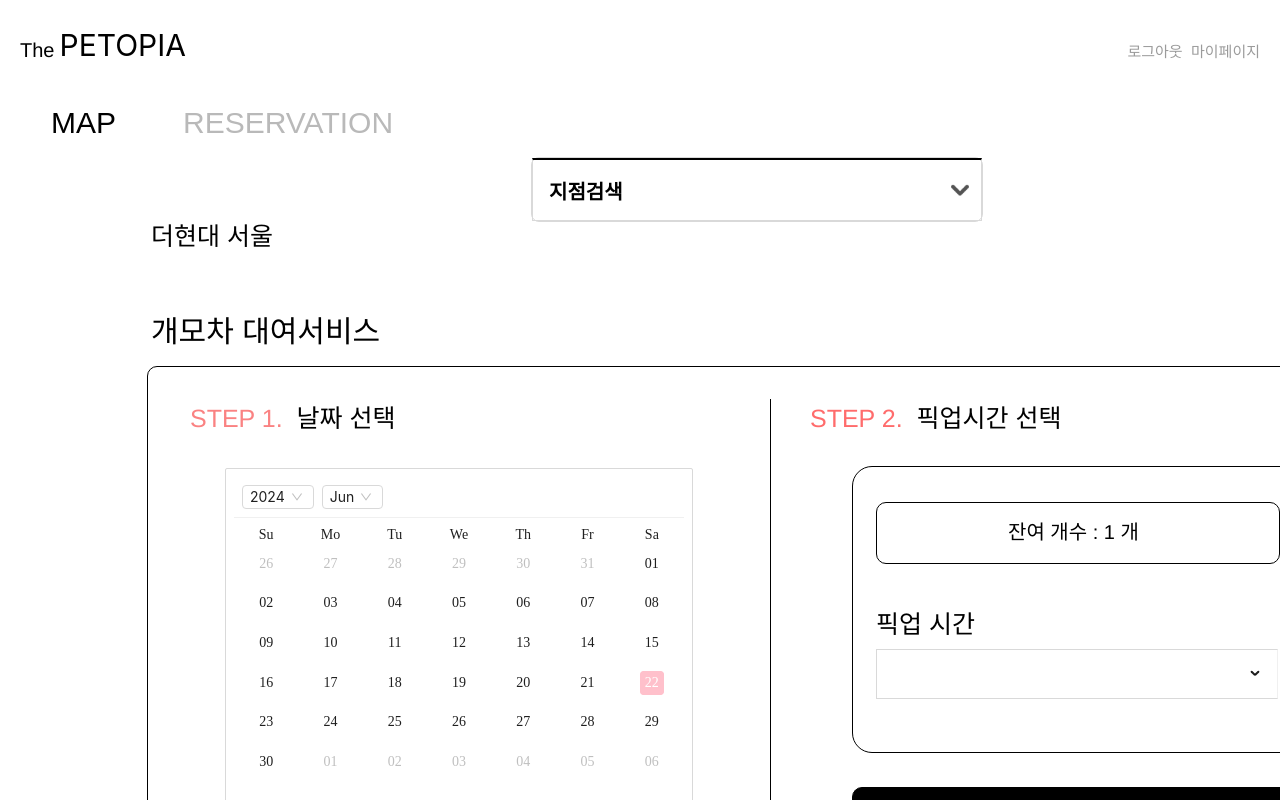
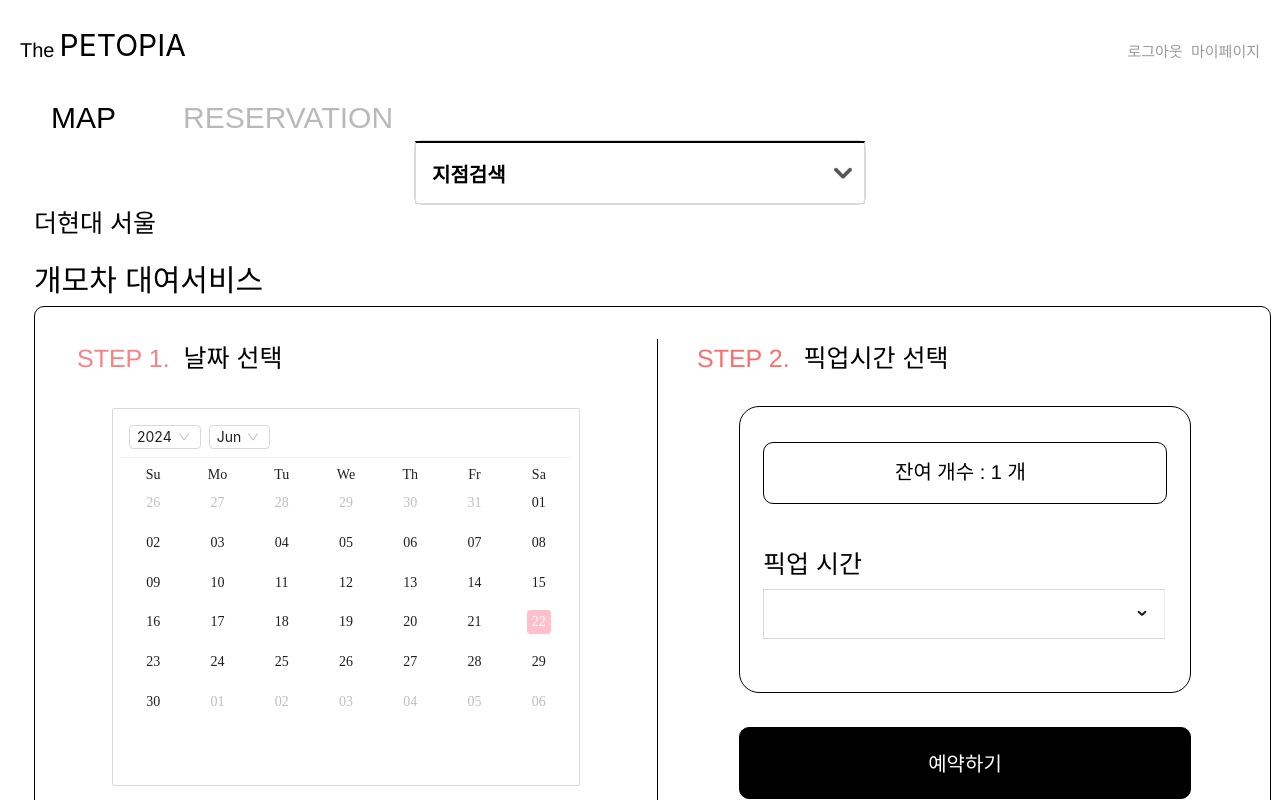
Before and after one commit to Zui-Topia/Pet-Topia-React, a React (Create React App) app: page / in a window 1280 px wide. Both pictures are taken after a click on the button 960 px from the left and 400 px from the top of the page. Shown: the top 800 px of the page. Built offline with nearby package versions, Linux system fonts and the light colour scheme.

Commit message:
design : 예약페이지 가운데 정렬

```diff
--- a/src/pages/Reservation/reservation.js
+++ b/src/pages/Reservation/reservation.js
@@ -11,39 +11,22 @@ import CommonModal from '../../components/Main/Common/CommonModal';
 
 import ReservationAPI from '../../api/Reservation/ReservationAPI';
 
-const ElementContainer = styled.div`
-    background-color: #ffffff;
+const ReservationPageContainer = styled.div`
+    width: 100vw;
+    height: 100vh;
     display: flex;
-    flex-direction: row;
-    justify-content: center;
-    width: 100%;
+    flex-direction: column;
+    position: relative;
 `;
 
-const MainDiv = styled.div`
-    background-color: #ffffff;
-    height: 982px;
-    overflow: hidden;
-    position: relative;
-    width: 1512px;
-`;
-
-const LocationText = styled.div`
-    color: #000000;
-    font-family: 'Kanit-Regular', Helvetica;
-    font-size: 25px;
-    font-weight: 400;
-    left: 151px;
-    position: absolute;
-    top: 216px;
-`;
-
-const ViewDiv = styled.div`
-    height: 60px;
-    left: 531px;
-    position: absolute;
-    top: 157px;
-    width: 450px;
-    z-index: 10;
+const ReservationPageBottomContainer = styled.div`
+    width: 1212px;
+    height: 882px;
+    display: flex;
+    flex-direction: column;
+    align-items: center;
+    justify-content: center;
+    margin: auto; /* 가운데 정렬을 위한 마진 설정 */
 `;
 
 const ServiceText = styled.div`
@@ -51,9 +34,7 @@ const ServiceText = styled.div`
     font-family: 'Kanit-Regular', Helvetica;
     font-size: 30px;
     font-weight: 400;
-    left: 151px;
     position: absolute;
-    top: 307px;
 `;
 
 const ReservationLink = styled.div`
@@ -74,9 +55,8 @@ const OverlapGroup = styled.div`
     height: 550px;
     border: 1px solid #000000;
     border-radius: 10px;
-    left: 147px;
     position: absolute;
-    top: 366px;
+    top: 50px;
 `;
 
 const Step1 = styled.div`
@@ -245,6 +225,35 @@ const ReservationCalendarContainer = styled.div`
     left: 35px;
 `;
 
+const BranchSearchContainer = styled.div`
+    display: flex;
+    align-items: center;
+    justify-content: center;
+    flex-grow: 1;
+    position: absolute;
+    top: 140px;
+    left: 50%;
+    transform: translateX(-50%);
+    z-index: 1; /* 층 선택 버튼 위에 오도록 설정 */
+`;
+
+const BranchText = styled.h1`
+    font-weight: 400;
+    font-family: 'Kanit-Regular', Helvetica;
+    font-size: 25px;
+`;
+const BranchTextContainer = styled.div`
+    margin-top: 50px;
+    width: 100%;
+`;
+
+const ReservationPageBottomInContainer = styled.div`
+    width: 1212px;
+    height: 740px;
+    display: flex;
+    flex-direction: row;
+    position: relative;
+`;
 const Reservation = () => {
     const date = new Date();
     const year = date.getFullYear();
@@ -291,6 +300,19 @@ const Reservation = () => {
             // 백엔드 서버 URL을 사용하여 예약 생성 요청
             const response = await ReservationAPI(reservationInfo);
             alert(response.data);
+            // // 예약 성공 모달 표시
+            // Modal.info({
+            //     title: '예약 정보',
+            //     content: (
+            //         <div>
+            //             <p>선택한 날짜: {selectedDate}</p>
+            //             <p>선택한 시간: {selectedTime}</p>
+            //         </div>
+            //     ),
+            //     onOk() {
+            //         setModalVisible(false);
+            //     },
+            // });
         } catch (error) {
             // 예약 실패 시 경고 표시
             alert('Failed to make reservation. Please try again later.');
@@ -303,15 +325,18 @@ const Reservation = () => {
     };
 
     return (
-        <ElementContainer>
-            <MainDiv>
+        <ReservationPageContainer>
             <Header /> {/* 헤더 컴포넌트 */}
             <MapReservation /> {/* 지도 예약 컴포넌트 */}
-                <LocationText>{selectedBranch}</LocationText> {/* 선택된 지점 표시 */}
-                <ViewDiv>
-                    <BranchSearch onSelectBranch={handleBranchChange} /> {/* 지점 검색 컴포넌트 */}
-                </ViewDiv>
-                <ReservationLink onClick={handleReservation}>예약하러 가기</ReservationLink> {/* 예약 링크 */}
+            <ReservationPageBottomContainer>
+                <BranchSearchContainer>
+                    <BranchSearch onSelectBranch={handleBranchChange} />
+                </BranchSearchContainer>
+                <BranchTextContainer>
+                    <BranchText>{selectedBranch}</BranchText>
+                </BranchTextContainer>
+
+                <ReservationPageBottomInContainer>
                     <ServiceText>개모차 대여서비스</ServiceText>
                     <OverlapGroup>
                         <Step1>
@@ -343,8 +368,9 @@ const Reservation = () => {
                             <StepButtonText>예약하기</StepButtonText>
                         </StepButton>
                     </OverlapGroup>
-            </MainDiv>
-        </ElementContainer>
+                </ReservationPageBottomInContainer>
+            </ReservationPageBottomContainer>
+        </ReservationPageContainer>
     );
 };
 
```
Lines whose indentation alone changed are shown as unchanged.
